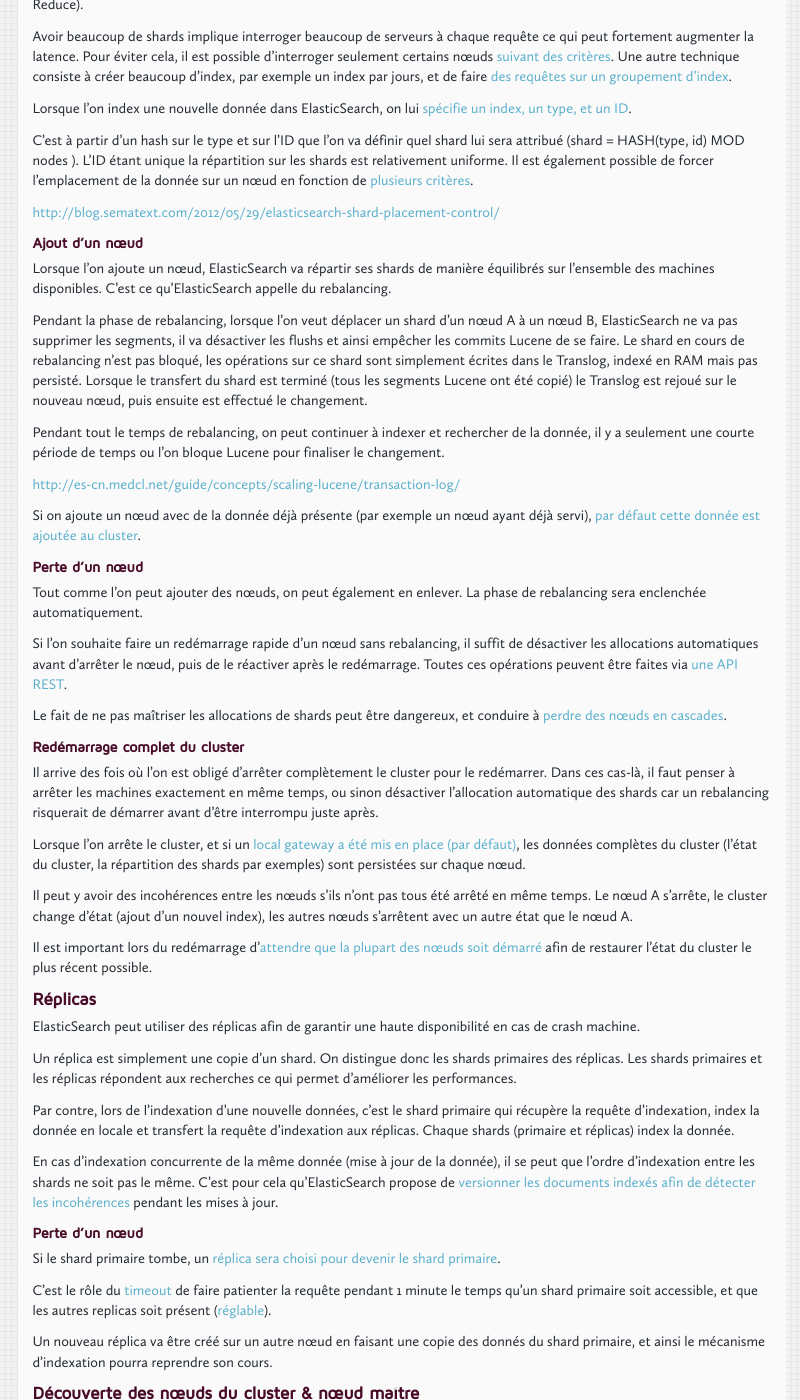
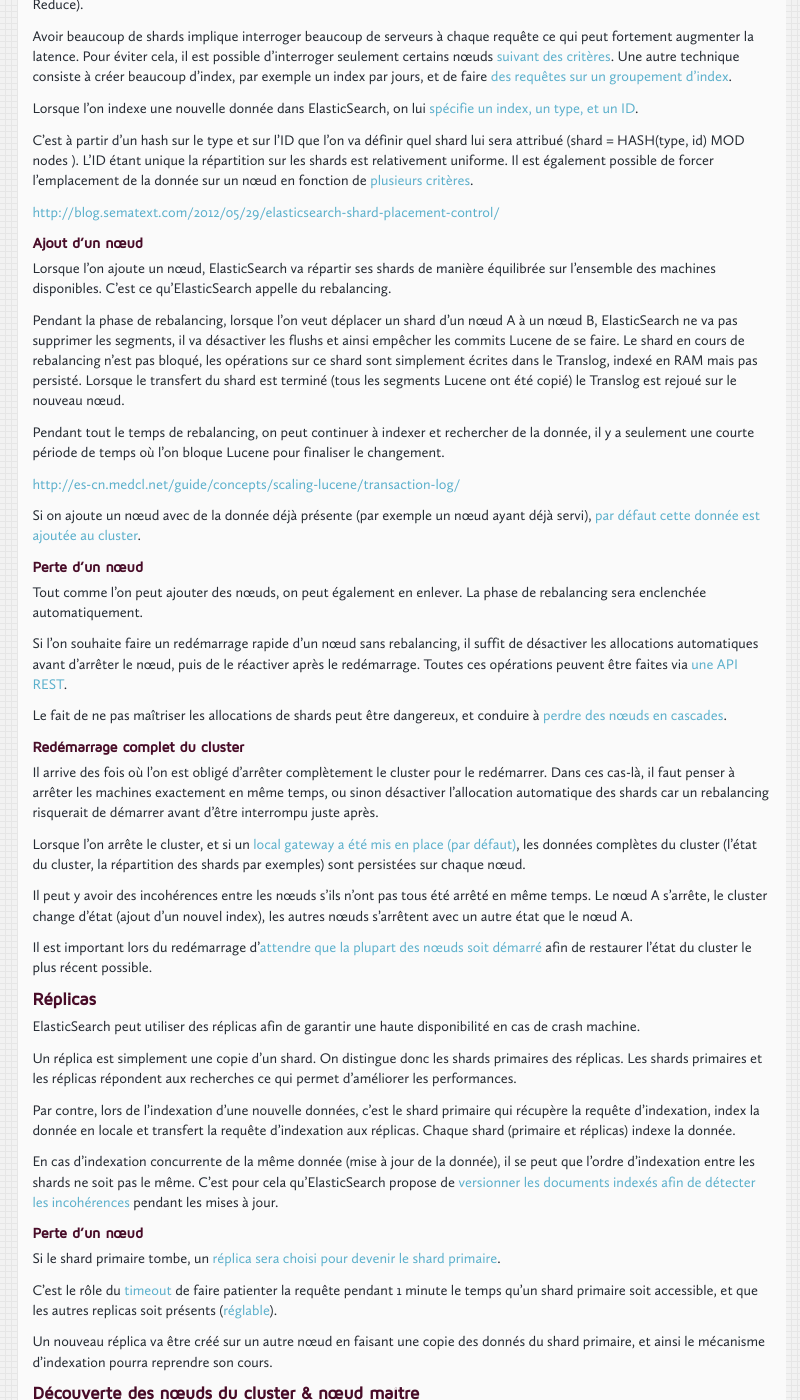
Before and after one commit to pullrequest/pullrequest.github.com, a Jekyll site: the page built from _posts/2012-08-21-au-coeur-d-elasticsearch.markdown, in a window 1280 px wide and 1400 px high, scrolled down 6264 px. Shown: the whole window, without its empty margins (132-932 px from the left). Built offline with Jekyll 4.4.1, drawn with Linux system fonts in a browser that asks for light colours; nearby versions of some CDN libraries; comment, search, counter and statistics services are not loaded; some of the changed text lies outside the part shown.

Commit message:
my 2 cents

```diff
--- a/_posts/2012-08-21-au-coeur-d-elasticsearch.markdown
+++ b/_posts/2012-08-21-au-coeur-d-elasticsearch.markdown
@@ -14,25 +14,25 @@
 
 ## Analyser
 
-Pour comprendre Lucene, il faut comprendre ce qui se passe lorsque l'on index un texte.
+Pour comprendre Lucene, il faut comprendre ce qui se passe lorsque l'on indexe un texte.
 
 Prenons une phrase :
 
     Doc1 = 'Road to a Distributed Search Engine'.
 
 
-Avant d'indexer cette phrase nous allons lui faire subir quelques modifications
+Avant d'indexer cette phrase Lucène lui faire subir quelques modifications
 
 [Transformons la en minuscule](http://www.elasticsearch.org/guide/reference/index-modules/analysis/lowercase-tokenizer.html) : Doc1 = 'road to a distributed search engine'
 
 [Enlevons les mots de liaisons](http://www.elasticsearch.org/guide/reference/index-modules/analysis/stop-tokenfilter.html) : Doc1 = 'road distributed search engine'
 
-Ce type d'analyse est très basique mais nous pourrions imaginer des choses plus complexe :
+Ce type d'analyse est très basique mais nous pourrions imaginer des choses plus complexes :
 
 * [enlever les balises HTML présentes](http://www.elasticsearch.org/guide/reference/index-modules/analysis/htmlstrip-charfilter.html)
 * [remplacer certains mots par un synonyme](http://www.elasticsearch.org/guide/reference/index-modules/analysis/synonym-tokenfilter.html)
 * [remplacer les mots par un équivalent phonétique](http://www.elasticsearch.org/guide/reference/index-modules/analysis/phonetic-tokenfilter.html)
-* [remplacer les mots par leur racine](http://www.elasticsearch.org/guide/reference/index-modules/analysis/stemmer-tokenfilter.html)
+* [remplacer les mots par leurs racines](http://www.elasticsearch.org/guide/reference/index-modules/analysis/stemmer-tokenfilter.html)
 * Supprimer les numéros de carte bancaire à l'aide d'une expression régulière.
 
 Vous aurez compris que le rôle des `Analyser` est de transformer un texte avant l'indexation.
@@ -210,7 +210,7 @@
 
 La structure des fichiers Lucene est complexe mais elle permet de garantir de bonnes performances de recherche et d'indexation.
 
-Ces fichiers qui constituent [un segment](http://lucene.apache.org/core/3_6_0/fileformats.html#Segments) sont immuables, c'est à dire, il n'est pas possible de les modifier.
+Ces fichiers qui constituent [un segment](http://lucene.apache.org/core/3_6_0/fileformats.html#Segments) sont immuables, c'est-à-dire qu'il n'est pas possible de les modifier.
 
 Tout ajout de données sera fait dans un nouveau segment.
 
@@ -277,7 +277,7 @@
 
 La donnée est d'abord écrite dans un fichier de log avant d'être indexée en RAM. Lorsqu'un commit est effectué pour persister la donnée en RAM, l'ancien Translog est supprimé, et un nouveau est utilisé à la place.
 
-Ainsi, si une coupure de courant à lieu lorsque des données sont en RAM, au redémarrage, ElasticSearch charge en RAM le contenu du Translog. Ainsi, le nœud se retrouve dans le même état qu'avant.
+Ainsi, si une coupure de courant a lieu lorsque des données sont en RAM, au redémarrage, ElasticSearch charge en RAM le contenu du Translog. Ainsi, le nœud se retrouve dans le même état qu'avant.
 
 ElasticSearch a des [options](http://www.elasticsearch.org/guide/reference/index-modules/Translog.html) pour configurer la fréquence des commits en fonction de l'état du Translog.
 
@@ -308,7 +308,7 @@
 Avoir beaucoup de shards implique interroger beaucoup de serveurs à chaque requête ce qui peut fortement augmenter la latence. Pour éviter cela, il est possible d'interroger seulement certains nœuds [suivant des critères](http://www.elasticsearch.org/guide/reference/api/search/preference.html). Une autre technique consiste à créer beaucoup d'index, par exemple un index par jours, et de faire [des requêtes sur un groupement d'index](http://www.elasticsearch.org/guide/reference/api/multi-index.html).
 
 
-Lorsque l'on index une nouvelle donnée dans ElasticSearch, on lui [spécifie un index, un type, et un ID](http://www.elasticsearch.org/guide/reference/api/index_.html).
+Lorsque l'on indexe une nouvelle donnée dans ElasticSearch, on lui [spécifie un index, un type, et un ID](http://www.elasticsearch.org/guide/reference/api/index_.html).
 
 C'est à partir d'un hash sur le type et sur l'ID que l'on va définir quel shard lui sera attribué (shard = HASH(type, id) MOD nodes ). L'ID étant unique la répartition sur les shards est relativement uniforme.
 Il est également possible de forcer l'emplacement de la donnée sur un nœud en fonction de [plusieurs](http://www.elasticsearch.org/guide/reference/modules/cluster.html) [critère](http://www.elasticsearch.org/guide/reference/api/index_.html#Parents & Children)[s](http://www.elasticsearch.org/guide/reference/api/index_.html#Routing).
@@ -317,11 +317,11 @@
 
 #### Ajout d'un nœud
 
-Lorsque l'on ajoute un nœud, ElasticSearch va répartir ses shards de manière équilibrés sur l'ensemble des machines disponibles. C'est ce qu'ElasticSearch appelle du rebalancing.
+Lorsque l'on ajoute un nœud, ElasticSearch va répartir ses shards de manière équilibrée sur l'ensemble des machines disponibles. C'est ce qu'ElasticSearch appelle du rebalancing.
 
-Pendant la phase de rebalancing, lorsque l'on veut déplacer un shard d'un nœud A à un nœud B, ElasticSearch ne va pas supprimer les segments, il va désactiver les flushs et ainsi empêcher les commits Lucene de se faire. Le shard en cours de rebalancing n'est pas bloqué, les opérations sur ce shard sont simplement écrites dans le Translog, indexé en RAM mais pas persisté. Lorsque le transfert du shard est terminé (tous les segments Lucene ont été copié) le Translog est rejoué sur le nouveau nœud, puis ensuite est effectué le changement.
+Pendant la phase de rebalancing, lorsque l'on veut déplacer un shard d'un nœud A à un nœud B, ElasticSearch ne va pas supprimer les segments, il va désactiver les flushs et ainsi empêcher les commits Lucene de se faire. Le shard en cours de rebalancing n'est pas bloqué, les opérations sur ce shard sont simplement écrites dans le Translog, indexé en RAM mais pas persisté. Lorsque le transfert du shard est terminé (tous les segments Lucene ont été copié) le Translog est rejoué sur le nouveau nœud.
 
-Pendant tout le temps de rebalancing, on peut continuer à indexer et rechercher de la donnée, il y a seulement une courte période de temps ou l'on bloque Lucene pour finaliser le changement.
+Pendant tout le temps de rebalancing, on peut continuer à indexer et rechercher de la donnée, il y a seulement une courte période de temps où l'on bloque Lucene pour finaliser le changement.
 
 <http://es-cn.medcl.net/guide/concepts/scaling-lucene/transaction-log/>
 
@@ -354,7 +354,7 @@
 On distingue donc les shards primaires des réplicas.
 Les shards primaires et les réplicas répondent aux recherches ce qui permet d'améliorer les performances.
 
-Par contre, lors de l'indexation d'une nouvelle données, c'est le shard primaire qui récupère la requête d'indexation, index la donnée en locale et transfert la requête d'indexation aux réplicas. Chaque shards (primaire et réplicas) index la donnée.
+Par contre, lors de l'indexation d'une nouvelle données, c'est le shard primaire qui récupère la requête d'indexation, index la donnée en locale et transfert la requête d'indexation aux réplicas. Chaque shard (primaire et réplicas) indexe la donnée.
 
 En cas d'indexation concurrente de la même donnée (mise à jour de la donnée), il se peut que l'ordre d'indexation entre les shards ne soit pas le même. C'est pour cela qu'ElasticSearch propose de [versionner les documents indexés afin de détecter les incohérences](http://www.elasticsearch.org/blog/2011/02/08/versioning.html) pendant les mises à jour.
 
@@ -363,7 +363,7 @@
 
 Si le shard primaire tombe, un [réplica sera choisi pour devenir le shard primaire](http://elasticsearch-users.115913.n3.nabble.com/How-does-a-recovering-node-validate-any-shard-information-data-during-recover-td3215028.html).
 
-C'est le rôle du [timeout](http://www.elasticsearch.org/guide/reference/api/index_.html#Timeout) de faire patienter la requête pendant 1 minute le temps qu'un shard primaire soit accessible, et que les autres replicas soit présent ([réglable](http://www.elasticsearch.org/guide/reference/api/admin-indices-update-settings.html)).
+C'est le rôle du [timeout](http://www.elasticsearch.org/guide/reference/api/index_.html#Timeout) de faire patienter la requête pendant 1 minute le temps qu'un shard primaire soit accessible, et que les autres replicas soit présents ([réglable](http://www.elasticsearch.org/guide/reference/api/admin-indices-update-settings.html)).
 
 Un nouveau réplica va être créé sur un autre nœud en faisant une copie des donnés du shard primaire, et ainsi le mécanisme d'indexation pourra reprendre son cours.
 
```
Also changed, not shown: other parts of _posts/2012-08-21-au-coeur-d-elasticsearch.markdown (+15 -15 lines).
